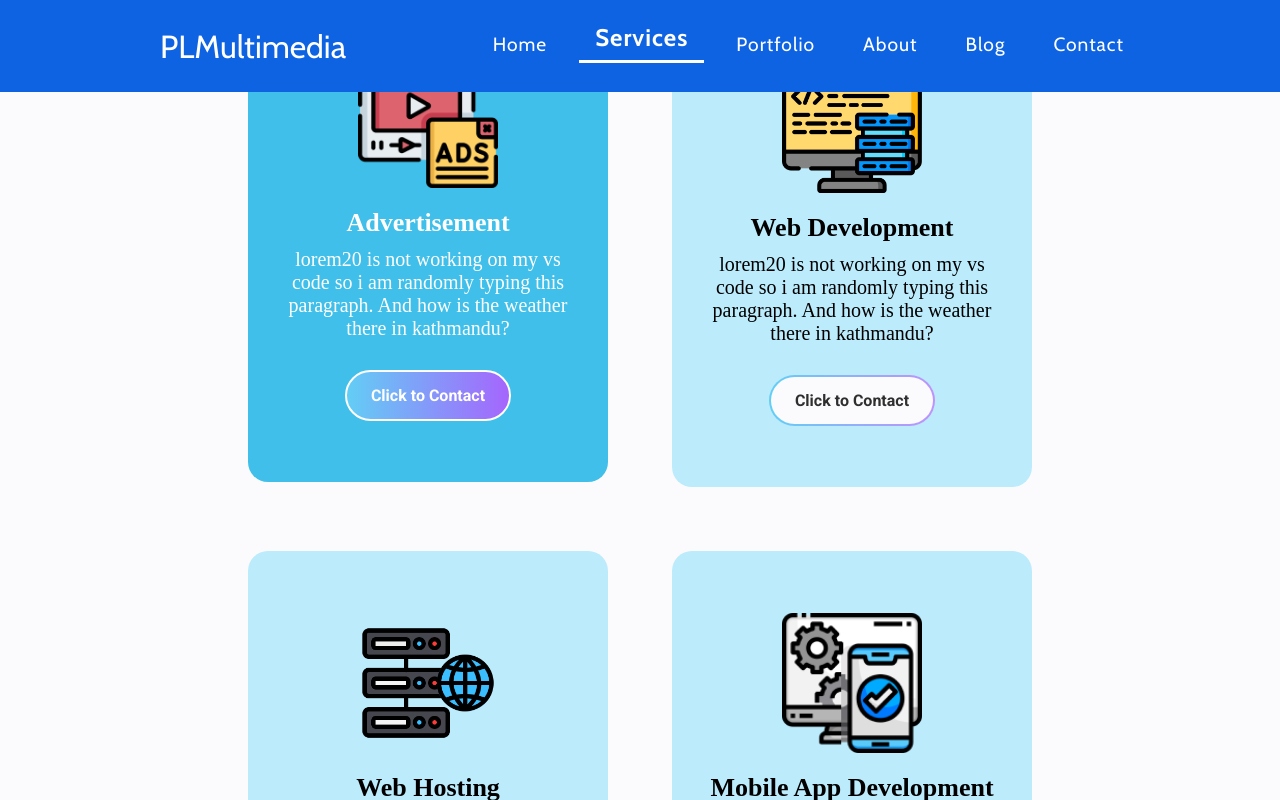
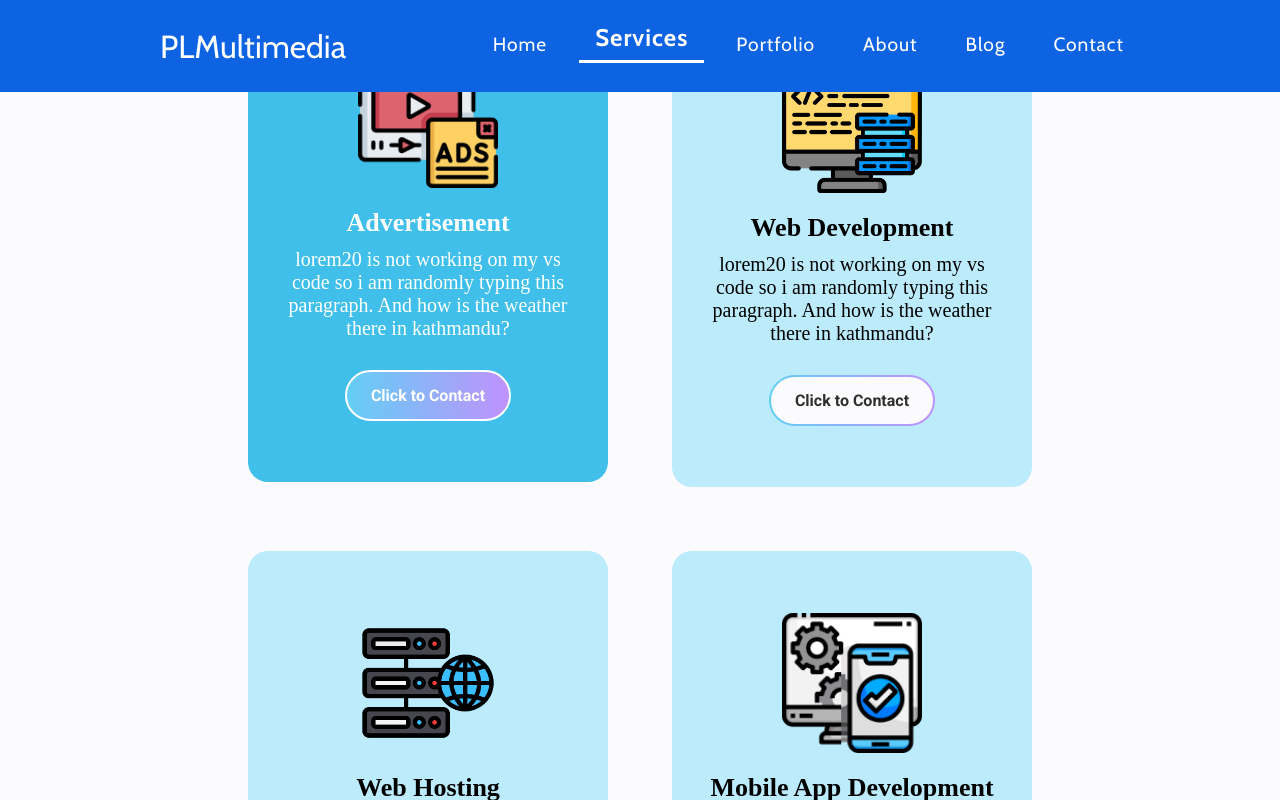
Before and after one commit to SDhakZ/PLMultimedia-Website, a React (Create React App) app: page /services in a window 1280 px wide. In both pictures the pointer is over the button 428 px from the left and 1216 px from the top of the page. Shown: the part 816-1616 px from the top of the page. Built offline with nearby package versions, Linux system fonts and the light colour scheme.

Commit message:
"Buttons adjustment ease"

```diff
--- a/src/components/CSSmodules/Services.module.css
+++ b/src/components/CSSmodules/Services.module.css
@@ -41,7 +41,7 @@
   background-origin: border-box;
   background-clip: content-box, border-box;
   box-shadow: 2px 1000px 1px #fbfbfd inset;
-  transition: all 0.2s;
+  transition: all 0.45s ease;
   cursor: pointer;
 }
 
@@ -53,7 +53,7 @@
       rgba(255, 255, 255, 0),
       rgba(255, 255, 255, 0)
     ),
-    linear-gradient(90deg, #62cff5, #a664fd);
+    linear-gradient(90deg, #62cff5, #c091fc);
 }
 
 .serviceCard:hover .contactButton:active {
```
